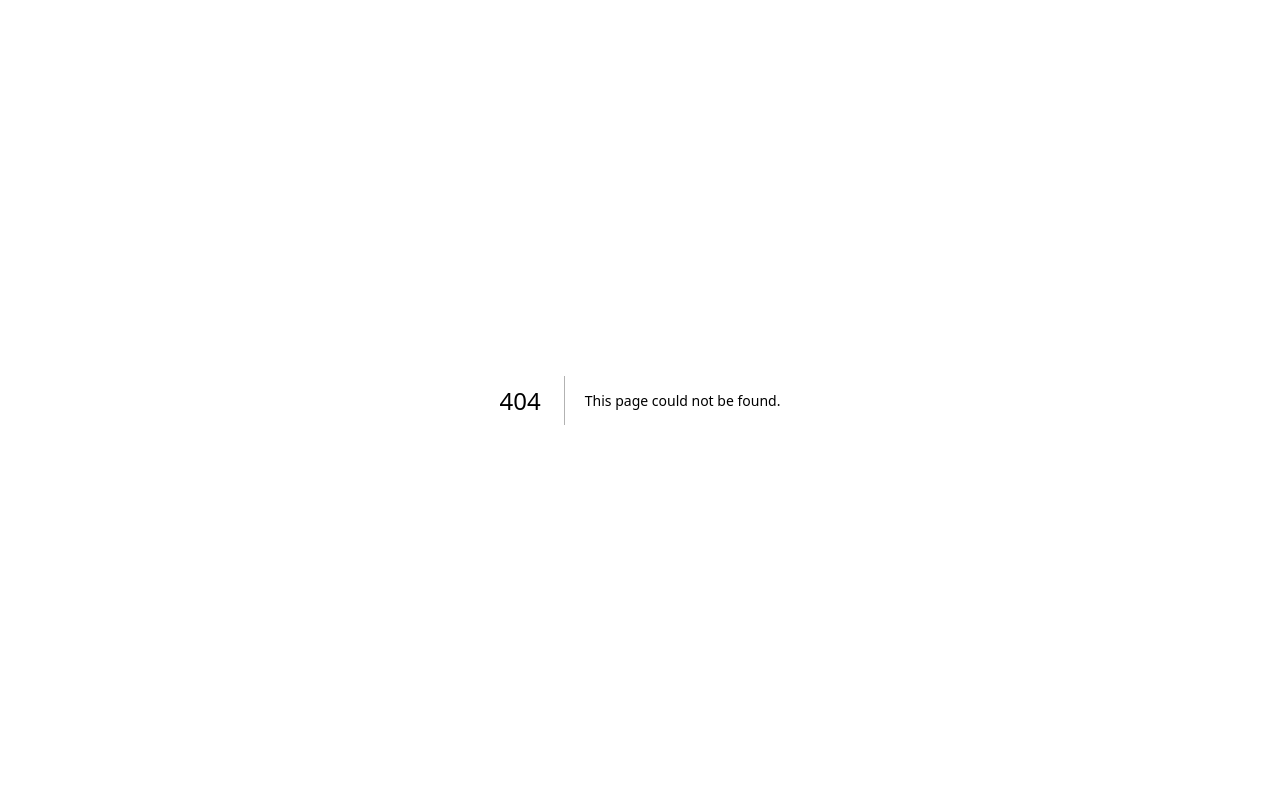
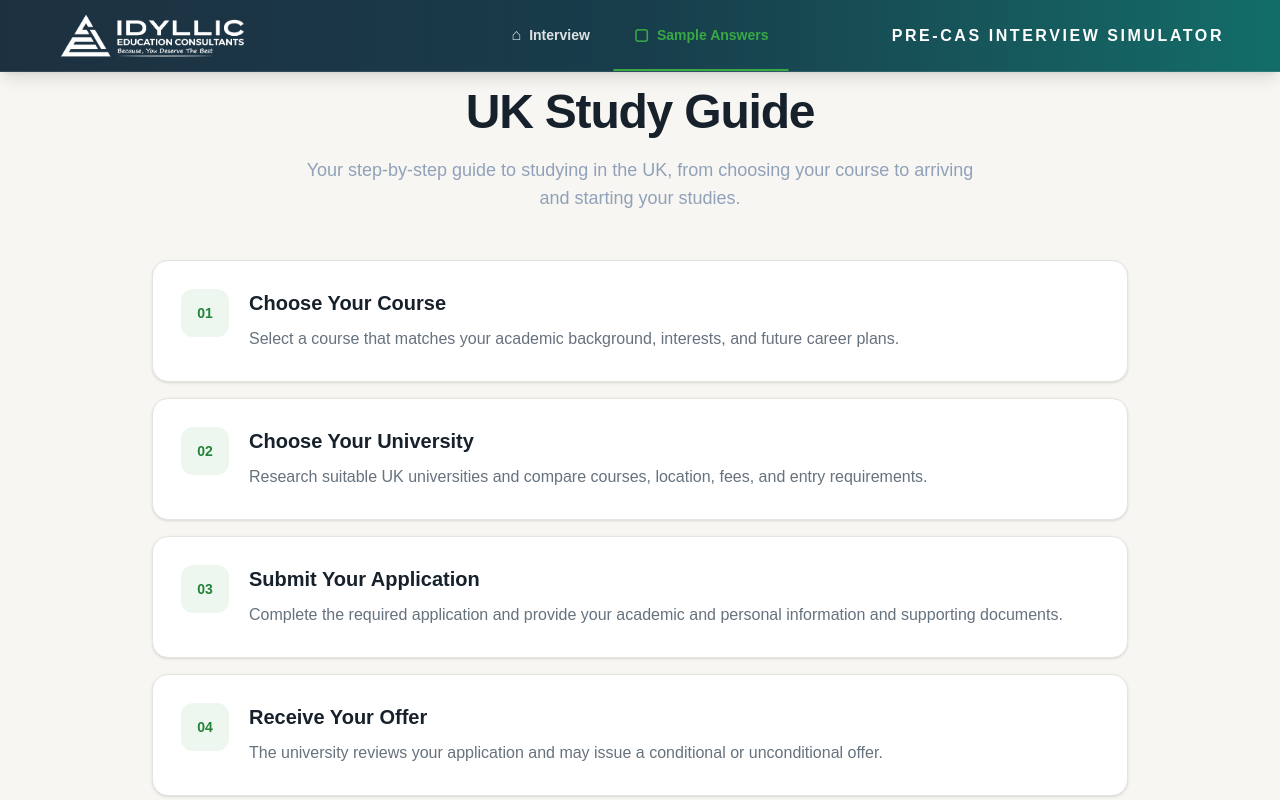
Before and after one commit to idyllicinterview/precas-interview, a Next.js app: page /interview/uk-study in a window 1280 px wide. Before the commit this address had no page. Shown: the top 800 px of the page. Built offline with nearby package versions, Linux system fonts and the light colour scheme.

Commit message:
Add UK Study Guide and navigation

```diff
--- a/app/interview/start/page.tsx
+++ b/app/interview/start/page.tsx
@@ -1060,6 +1060,15 @@ await saveInterviewSession({
 
                 <div className="h-5 w-px bg-white/25" />
 
+                <Link
+                  href="/interview/uk-study"
+                  className="text-[10px] font-semibold uppercase tracking-[0.16em] text-white/85 transition hover:text-white sm:text-xs"
+                >
+                  UK Study Support
+                </Link>
+
+                <div className="h-5 w-px bg-white/25" />
+
                 <p className="text-right text-sm font-bold uppercase tracking-[0.16em] text-white drop-shadow-[0_0_7px_rgba(57,168,69,0.75)] sm:text-base">
                   Pre-CAS Interview Simulator
                 </p>
--- /dev/null
+++ b/app/interview/uk-study/page.tsx
@@ -0,0 +1,162 @@
+"use client";
+
+import Image from "next/image";
+import Link from "next/link";
+
+const studySteps = [
+  {
+    number: "01",
+    title: "Choose Your Course",
+    note: "Select a course that matches your academic background, interests, and future career plans.",
+  },
+  {
+    number: "02",
+    title: "Choose Your University",
+    note: "Research suitable UK universities and compare courses, location, fees, and entry requirements.",
+  },
+  {
+    number: "03",
+    title: "Submit Your Application",
+    note: "Complete the required application and provide your academic and personal information and supporting documents.",
+  },
+  {
+    number: "04",
+    title: "Receive Your Offer",
+    note: "The university reviews your application and may issue a conditional or unconditional offer.",
+  },
+  {
+    number: "05",
+    title: "Meet Your Conditions",
+    note: "Complete any outstanding requirements, such as academic results, English-language requirements, or requested documents.",
+  },
+  {
+    number: "06",
+    title: "Receive Your CAS",
+    note: "Once the university's requirements are satisfied, the university can issue your Confirmation of Acceptance for Studies (CAS).",
+  },
+  {
+    number: "07",
+    title: "Apply for Your Student Visa",
+    note: "Use your CAS and required documents to make your Student visa application.",
+  },
+  {
+    number: "08",
+    title: "Prepare for the UK",
+    note: "Arrange accommodation, finances, travel, documents, and other essentials before departure.",
+  },
+  {
+    number: "09",
+    title: "Arrive in the UK",
+    note: "Travel to the UK, complete your university's arrival and enrolment process, and begin your studies.",
+  },
+];
+
+export default function UKStudyGuidePage() {
+  return (
+    <main className="min-h-screen bg-[#f7f6f2] text-[#17212b]">
+      <header className="fixed inset-x-0 top-0 z-50 h-[72px] border-b border-white/10 bg-gradient-to-r from-[#1d3040] via-[#173d4b] to-[#126d68] shadow-lg">
+        <div className="mx-auto flex h-full w-full items-center justify-between px-6 sm:px-10 lg:px-14">
+          {/* Logo */}
+          <Link
+            href="/interview/start"
+            className="flex h-full items-center"
+            aria-label="Back to Interview"
+          >
+            <img
+              src="/idyllic-logo-white.png"
+              alt="Idyllic Education Consultants"
+              className="h-12 w-auto object-contain"
+            />
+          </Link>
+
+          {/* Navigation */}
+          <nav className="absolute left-1/2 hidden h-full -translate-x-1/2 items-center gap-1 md:flex">
+            <Link
+              href="/interview/start"
+              className="group flex h-full items-center gap-2 border-b-2 border-transparent px-5 text-sm font-semibold text-white/85 transition hover:text-white"
+            >
+              <span className="text-base">⌂</span>
+              <span>Interview</span>
+            </Link>
+
+            <Link
+              href="/interview/answers"
+              className="group flex h-full items-center gap-2 border-b-2 border-[#39a845] px-5 text-sm font-semibold text-[#39a845] transition"
+            >
+              <span className="text-base">▢</span>
+              <span>Sample Answers</span>
+            </Link>
+          </nav>
+
+          {/* Simulator title */}
+          <div className="ml-auto">
+            <p className="text-right text-xs font-bold uppercase tracking-[0.16em] text-white sm:text-sm lg:text-base">
+              Pre-CAS Interview Simulator
+            </p>
+          </div>
+        </div>
+      </header>
+
+      <section className="mx-auto max-w-5xl px-6 pb-16 pt-14">
+        <div className="mb-12 text-center">
+          <p className="mb-3 text-sm font-semibold uppercase tracking-[0.2em] text-blue-400">
+            Idyllic Education
+          </p>
+
+          <h1 className="text-4xl font-bold tracking-tight sm:text-5xl">
+            UK Study Guide
+          </h1>
+
+          <p className="mx-auto mt-5 max-w-2xl text-base leading-7 text-slate-400 sm:text-lg">
+            Your step-by-step guide to studying in the UK, from choosing
+            your course to arriving and starting your studies.
+          </p>
+        </div>
+
+        <div className="space-y-4">
+          {studySteps.map((step) => (
+            <article
+              key={step.number}
+              className="rounded-2xl border border-[#e5e5e0] bg-white p-6 shadow-sm transition hover:border-[#b9d9c0] hover:shadow-md sm:p-7"
+            >
+              <div className="flex gap-5">
+                <div className="flex h-12 w-12 shrink-0 items-center justify-center rounded-xl bg-[#edf7ef] text-sm font-bold text-[#25833a]">
+                  {step.number}
+                </div>
+
+                <div>
+                  <h2 className="text-lg font-semibold text-[#17212b] sm:text-xl">
+                    {step.title}
+                  </h2>
+
+                  <p className="mt-2 leading-7 text-[#66727d]">
+                    {step.note}
+                  </p>
+                </div>
+              </div>
+            </article>
+          ))}
+        </div>
+
+        <div className="mt-10 rounded-2xl border border-[#e5e5e0] bg-white p-5 shadow-sm">
+          <p className="text-sm leading-6 text-[#66727d]">
+            <span className="font-semibold text-[#25833a]">
+              Please note:
+            </span>{" "}
+            UK university and visa requirements may change. Always check
+            the latest official guidance before making an application.
+          </p>
+        </div>
+
+        <div className="mt-8 flex justify-center">
+          <Link
+            href="/interview/start"
+            className="rounded-xl border border-[#b9d9c0] bg-white px-6 py-3 font-semibold text-[#25833a] shadow-sm transition hover:bg-[#f3faf4]"
+          >
+            Back to Interview Simulator
+          </Link>
+        </div>
+      </section>
+    </main>
+  );
+}
```
